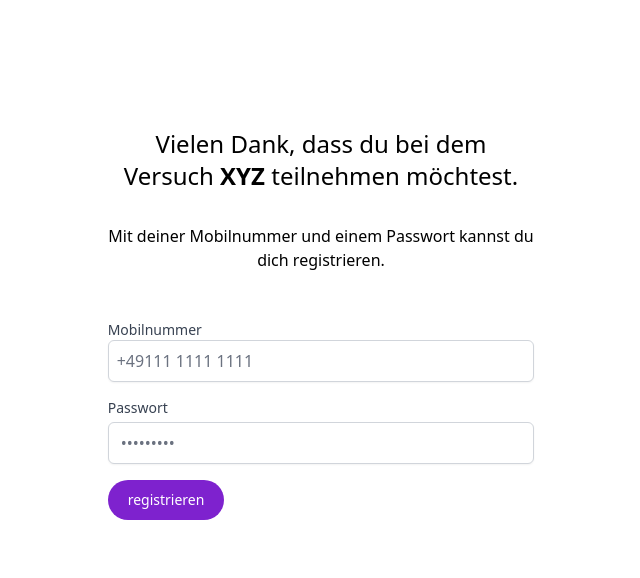
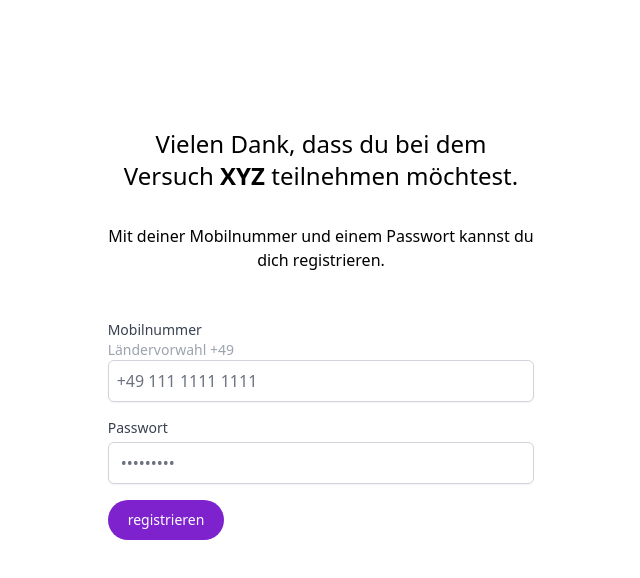
Before and after one commit to maroeplin/ba-katharina-webapp-supabase, a Next.js app: page /signup in a window 1280 px wide. Shown: the top 578 px of the page, without its empty margins (319-959 px from the left). Built offline with nearby package versions, Linux system fonts and the light colour scheme.

Commit message:
text fix

```diff
--- a/src/pages/signup.js
+++ b/src/pages/signup.js
@@ -45,7 +45,7 @@ export default function Signup() {
       htmlFor="phone"
       className="block mt-4 text-sm font-medium text-gray-700"
     >
-      Mobilnummer
+      Mobilnummer <br/><span className="text-gray-400">Ländervorwahl +49</span>
     </labels>
     <div className="w-full ">
       <input
@@ -53,7 +53,7 @@ export default function Signup() {
         name="phone"
         id="phone"
         className="block w-full pt-2 pb-2 pl-2 border border-gray-300 rounded-md shadow-sm focus:border-indigo-500 focus:ring-indigo-500"
-        placeholder="+49111 1111 1111"
+        placeholder="+49 111 1111 1111"
         onChange={(e) => setPhone(e.target.value)}
       ></input>
       </div>
```
